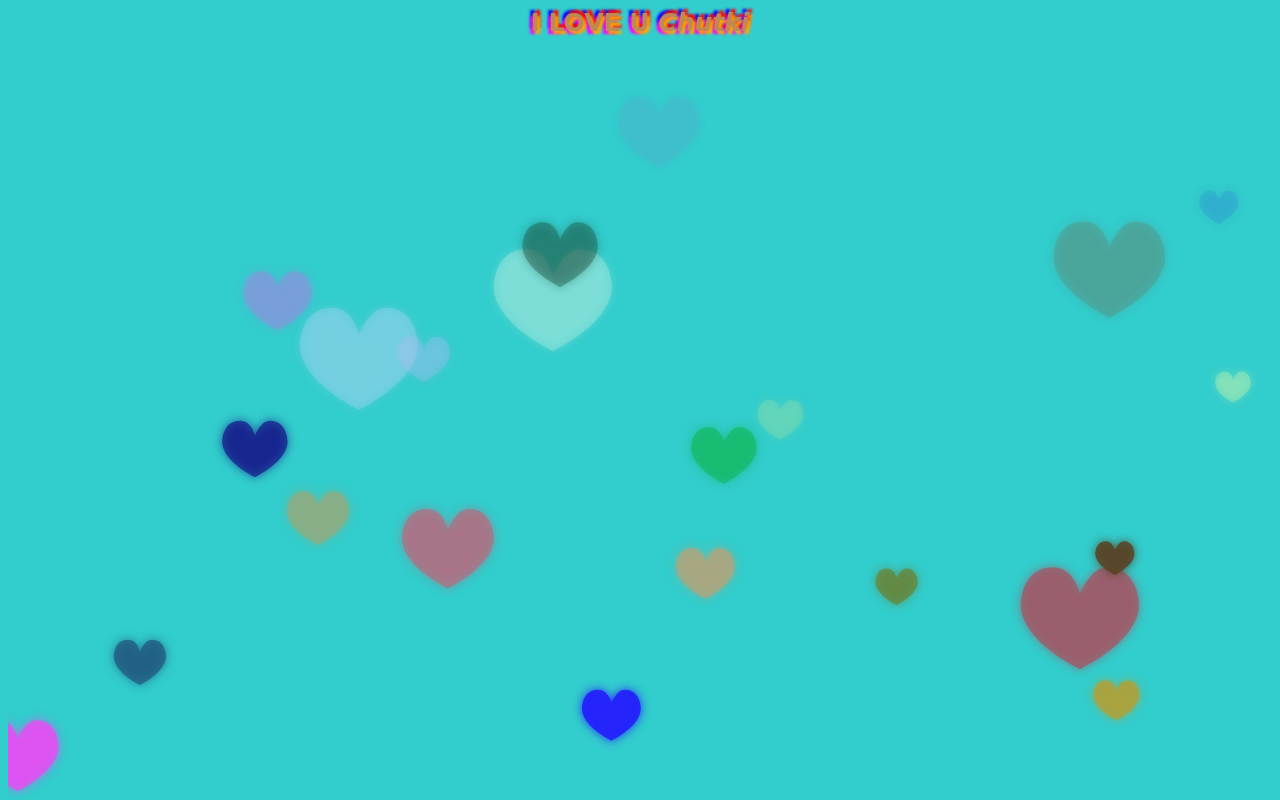
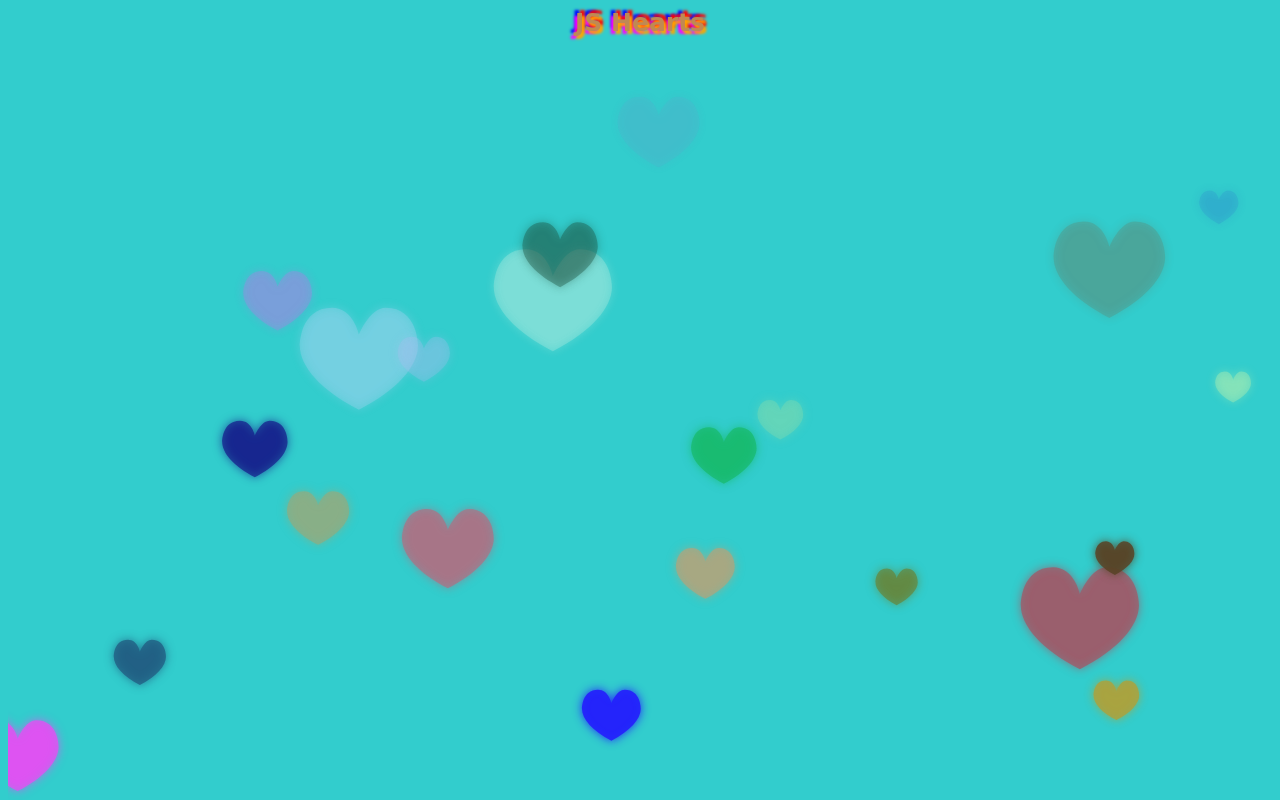
Before and after one commit to covik01/webvalentine, a plain HTML site: page index2.html in a window 1280 px wide. Drawn offline with Linux system fonts and the light colour scheme.

Commit message:
Update index2.html

```diff
--- a/index2.html
+++ b/index2.html
@@ -6,7 +6,7 @@
 
 <head>
 
-<title>I LOVE YOU Chutki</title>
+<title>covik made it</title>
     <style>
 .heading{
     font-size: 50px;
@@ -88,7 +88,7 @@ body{
 
 <canvas id='cavs' style='position:fixed; z-index:-1;'></canvas>
 
-<div class = "heading"><center> I LOVE U <b><i>Chutki</i></b></center></div>
+<div class = "heading"><center>JS Hearts<b><i></i></b></center></div>
 
 </body>
 
```
